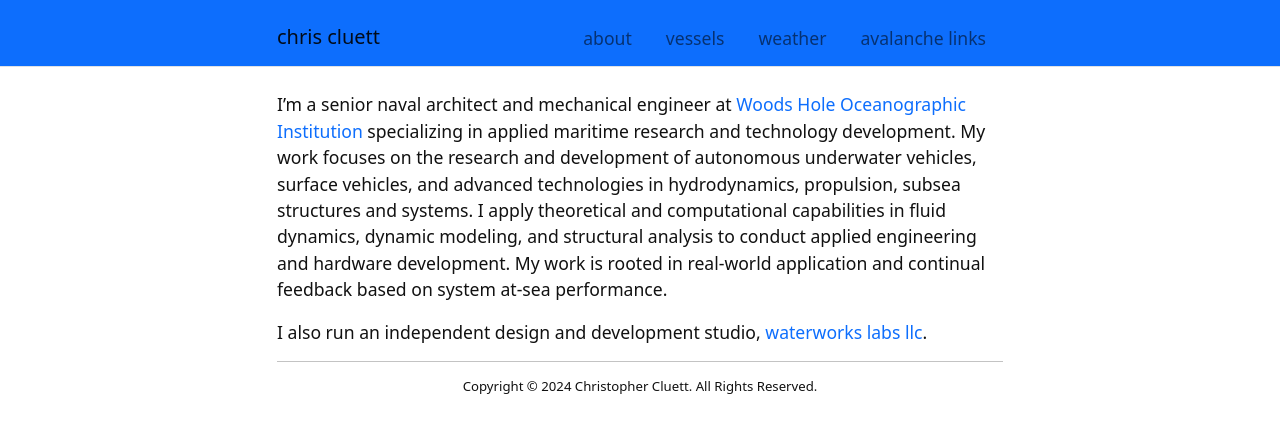
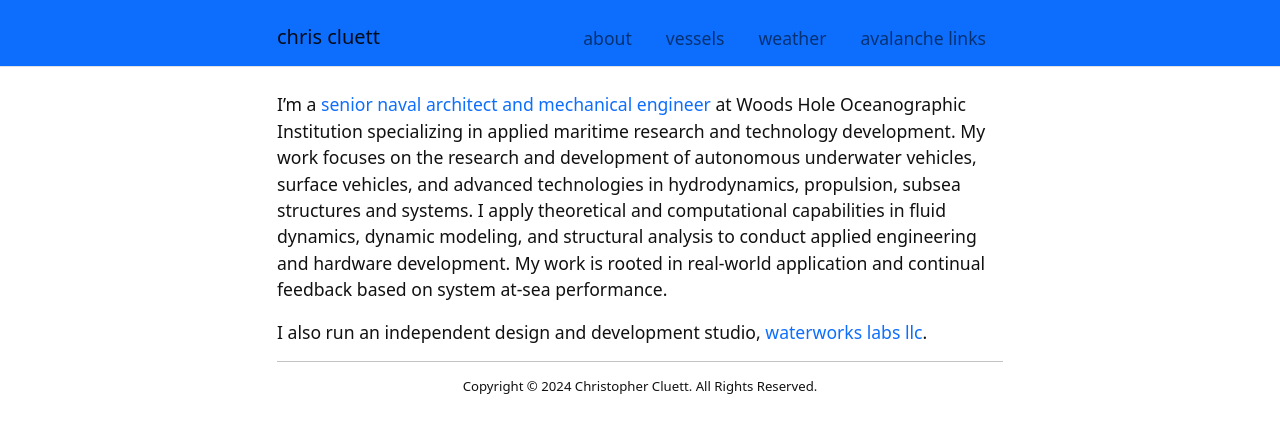
Before and after one commit to ccluett/website, a Jekyll site: the page built from index.md, in a window 1280 px wide. Shown: the top 433 px of the page. Built offline with Jekyll 4.4.1, drawn with Linux system fonts in a browser that asks for light colours; part of the change alters nothing that is shown.

```diff
--- a/index.md
+++ b/index.md
@@ -3,7 +3,7 @@ title: Home
 layout: default
 ---
 
-I'm a senior naval architect and mechanical engineer at  [Woods Hole Oceanographic Institution](https://whoi.edu) specializing in applied maritime research and technology development. My work focuses on the research and development of autonomous underwater vehicles, surface vehicles, and advanced technologies in hydrodynamics, propulsion, subsea structures and systems. I apply theoretical and computational capabilities in fluid dynamics, dynamic modeling, and structural analysis to conduct applied engineering and hardware development. My work is rooted in real-world application and continual feedback based on system at-sea performance.
+I'm a [senior naval architect and mechanical engineer](https://www2.whoi.edu/staff/ccluett/) at  Woods Hole Oceanographic Institution specializing in applied maritime research and technology development. My work focuses on the research and development of autonomous underwater vehicles, surface vehicles, and advanced technologies in hydrodynamics, propulsion, subsea structures and systems. I apply theoretical and computational capabilities in fluid dynamics, dynamic modeling, and structural analysis to conduct applied engineering and hardware development. My work is rooted in real-world application and continual feedback based on system at-sea performance.
 
 I also run an independent design and development studio, [waterworks labs llc](https://waterworkslabs.com).
 
```
